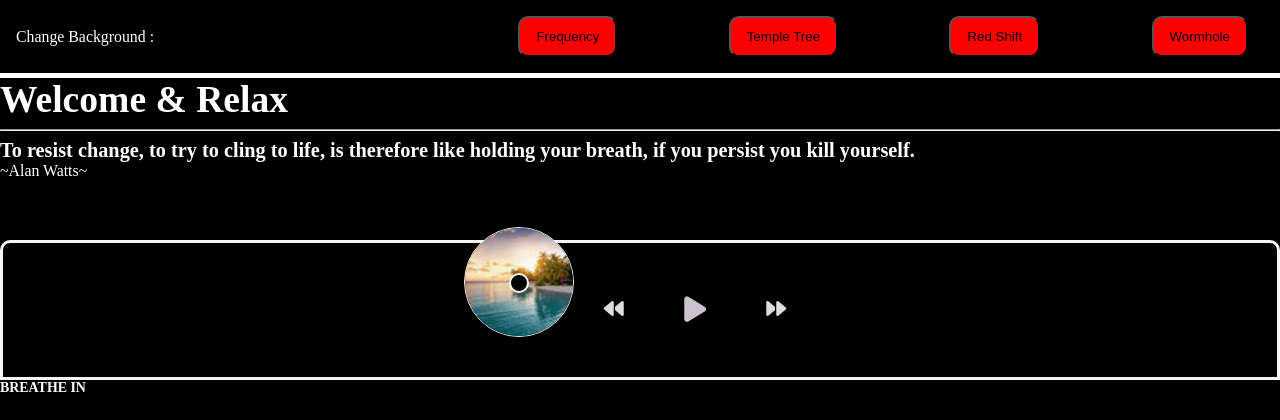
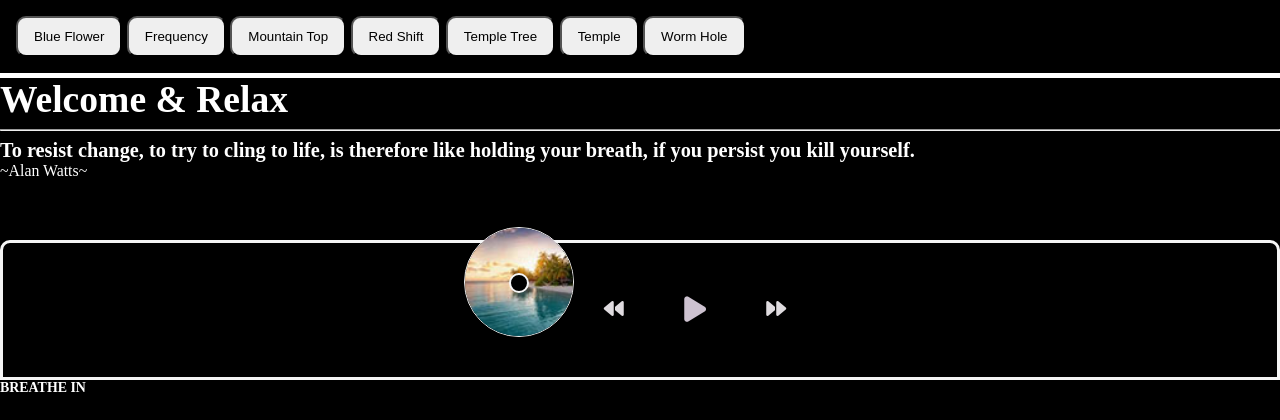
Before and after one commit to AlteredArt/Breathe, a PHP site: page / in a window 1280 px wide. Shown: the top 420 px of the page. Run offline with PHP 8.4, Linux system fonts and the light colour scheme; some libraries are stand-ins or nearby versions.

Commit message:
is this really the coin

```diff
--- a/public/css/presets/4navMenu.css
+++ b/public/css/presets/4navMenu.css
@@ -9,13 +9,17 @@
     background-color: var(--secondary);
     z-index: 100;
     width: 100%;
+    min-width: 100%;
     padding: 1rem 2rem 1rem 1rem;
     max-height: 95px;
     border-bottom: 5px solid var(--primary);
 }
 
 /* EDIT THE LINKS */
-.nav_link:hover {font-size: 1rem;}
+.nav_link:hover {
+    background-color: var(--primary);
+    color: var(--secondary);
+}
 .navbar_links {
     display: flex;
     color: var(--primary);
@@ -30,8 +34,6 @@
 .mobile_social_nav {display:none;}
 
 .header_navbar button {
-    color: var(--secondary);
-    background-color: red;
     padding: 0.7rem 1rem;
     border-radius: 10px;;
 }
--- a/public/index.html
+++ b/public/index.html
@@ -17,15 +17,17 @@
 		<!-- HEADER -->
 		<div class="masthead" id='masthead'>
 			<header class="header" id="Header">
-				<p>Change Background :</p>
 
 				<nav class="header_navbar">
 					<ul class='navbar_links nav_menu'>
-					<li class='nav_item secondary'><button class='nav_link' onclick="document.body.style.backgroundColor = 'orange';">Frequency</button></li>
-					<li class='nav_item secondary'><button class='nav_link' onclick="document.body.style.backgroundColor = 'blue';">Temple Tree</button></li>
-					<li class='nav_item secondary'><button class='nav_link' onclick="document.body.style.backgroundColor = 'red';">Red Shift</button></li>
-					<li class='nav_item secondary'><button class='nav_link' onclick="document.body.style.backgroundColor = 'green';">Wormhole</button></li>
-		</ul>
+						<li class='nav_item secondary'><button class='nav_link' onclick="blueflower()" id="blueflower">Blue Flower</button></li>
+						<li class='nav_item secondary'><button class='nav_link' onclick="frequency()" id="frequency">Frequency</button></li>
+						<li class='nav_item secondary'><button class='nav_link' onclick="mountaintop()" id="mountaintop">Mountain Top</button></li>
+						<li class='nav_item secondary'><button class='nav_link' onclick="redshift()" id="redshift">Red Shift</button></li>
+						<li class='nav_item secondary'><button class='nav_link' onclick="templetree()" id="templetree">Temple Tree</button></li>
+						<li class='nav_item secondary'><button class='nav_link' onclick="temple()" id="temple">Temple</button></li>
+						<li class='nav_item secondary'><button class='nav_link' onclick="wormhole()" id="wormhole">Worm Hole</button></li>
+					</ul>
 					<div class="hamburger">
 					<span class="bar"></span>
 					<span class="bar"></span>
@@ -98,14 +100,14 @@
 
 
 		<footer id="footer">
-			<a href="https:jaredmatta.com"><img src="https://jared-mattas-portfolio.s3.us-west-1.amazonaws.com/Main/fMAIN_logo_small.jpg" alt="logo" class='footer_logo'></a>
-			<p><script>document.write(new Date().getFullYear());</script> @ <a href="https:jaredmatta.com"> Altered Art</a></p>
+			<a href="https://jaredmatta.com/"><img src="https://jared-mattas-portfolio.s3.us-west-1.amazonaws.com/Main/fMAIN_logo_small.jpg" alt="logo" class='footer_logo'></a>
+			<p><script>document.write(new Date().getFullYear());</script> @ <a href="https://jaredmatta.com/"> Altered Art</a></p>
 			<a href="">Learn More</a>
 		</footer>
 
 	</div>
 </body>
-<!-- <script src="./js/background.js"></script> -->
+<script src="./js/background.js"></script>
 <script src="./js/music.js"></script>
 <script src="./js/quotation.js"></script>
 <script src="https://ajax.googleapis.com/ajax/libs/jquery/2.1.4/jquery.min.js"></script>
--- a/public/js/background.js
+++ b/public/js/background.js
@@ -2,19 +2,33 @@
 >>> BACKGROUND JS
 --------------------------------------------------------------*/
 
-function changeImage() {
-    var image = document.getElementById('background');
-    image.src("https://ogbreathe.s3.us-west-1.amazonaws.com/Backgrounds/mountain-top.jpg");
-
-//     if (image.src.match("colorbottel")) {
-//         image.src = "waterbottel.gif";
-//     }
-//     else {
-//         image.src = "colorbottel.gif";
-//     }
+function blueflower() {
+    document.getElementById("background").style.backgroundImage = "url(https://ogbreathe.s3.us-west-1.amazonaws.com/Backgrounds/blue-flower.jpg)";
 }
 
+function frequency() {
+    document.getElementById("background").style.backgroundImage = "url(https://ogbreathe.s3.us-west-1.amazonaws.com/Backgrounds/frequency.jpg)";
+}
 
+function mountaintop() {
+    document.getElementById("background").style.backgroundImage = "url(https://ogbreathe.s3.us-west-1.amazonaws.com/Backgrounds/mountain-top.jpg)";
+}
+
+function redshift() {
+    document.getElementById("background").style.backgroundImage = "url(https://ogbreathe.s3.us-west-1.amazonaws.com/Backgrounds/red-shift.jpg)";
+}
+
+function templetree() {
+    document.getElementById("background").style.backgroundImage = "url(https://ogbreathe.s3.us-west-1.amazonaws.com/Backgrounds/temple-tree.jpg)";
+}
+
+function temple() {
+    document.getElementById("background").style.backgroundImage = "url(https://ogbreathe.s3.us-west-1.amazonaws.com/Backgrounds/temple.jpg)";
+}
+
+function wormhole() {
+    document.getElementById("background").style.backgroundImage = "url(https://ogbreathe.s3.us-west-1.amazonaws.com/Backgrounds/wormhole.jpg)";
+}
 
 /*--------------------------------------------------------------
 >>> BACKGROUND JS - END
--- a/public/js/quotation.js
+++ b/public/js/quotation.js
@@ -69,7 +69,7 @@ var biboText = ["BREATHE IN", "breathe out"];
 var biboCounter = 0;
 var biboWord = document.getElementById("word");
 var biboColor = document.getElementsByClassName("word-container");
-var biboInst = setInterval(change, 4500);
+var biboInst = setInterval(change, 4000);
 
 function change() {
   biboWord.style.fontSize = '2.75rem';
```
Also changed, not shown: public/css/MediaQuery/min1400.css (+35 -1 lines).
